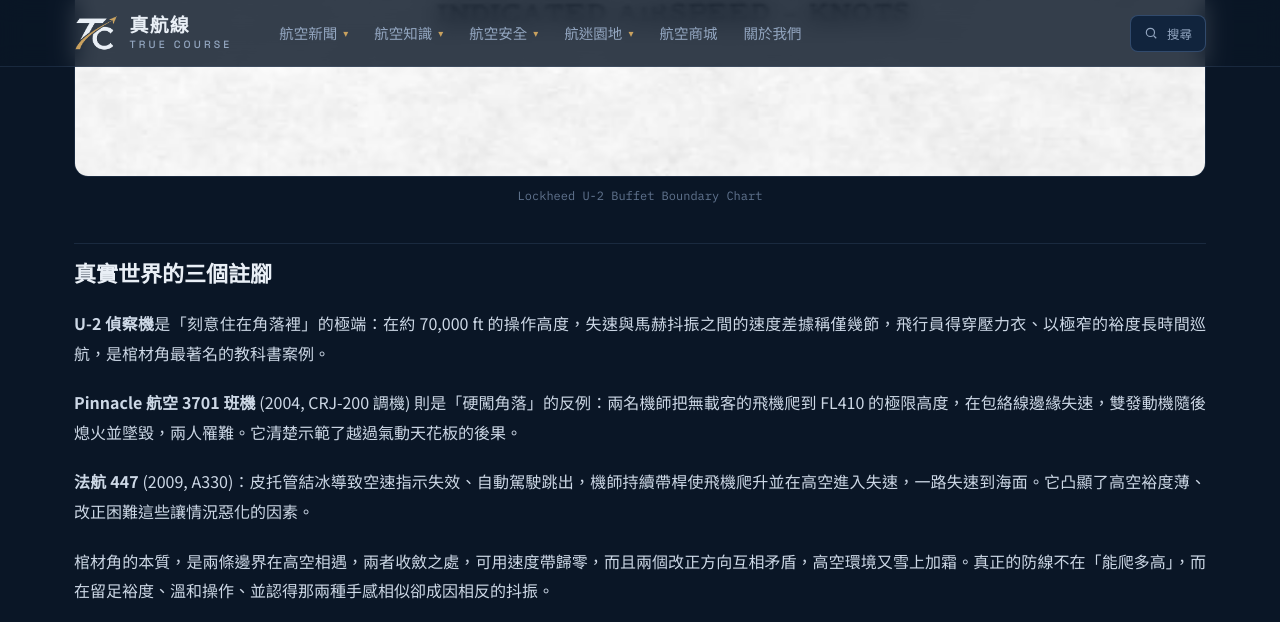
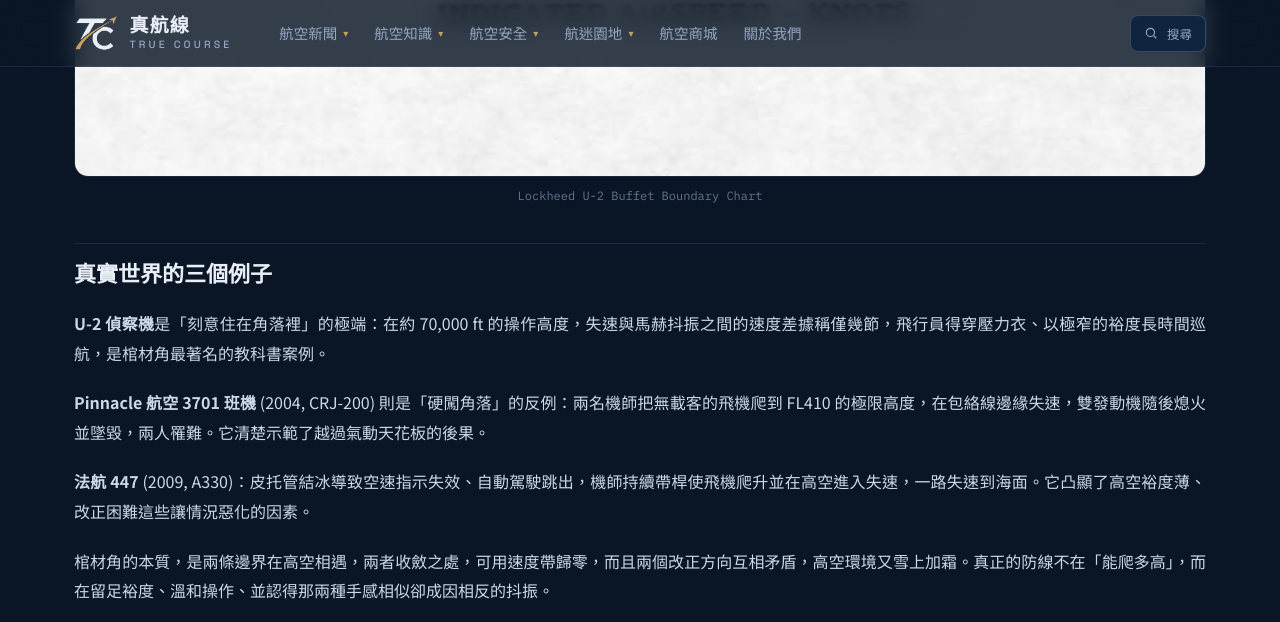
Before and after one commit to bill85412/tctw, a Jekyll site: the page built from _articles/knowledge/coffinconer.md, in a window 1280 px wide and 900 px high, scrolled down 5463 px, cut to the strip 0-622 px from the top of the window. Built offline with Jekyll 4.4.1, drawn with Linux system fonts in a browser that asks for light colours.

Commit message:
Update coffinconer.md

```diff
--- a/_articles/knowledge/coffinconer.md
+++ b/_articles/knowledge/coffinconer.md
@@ -103,11 +103,11 @@
 
 <figure><img src="{{ '/assets/img/ccchart.jpg' | relative_url }}"><figcaption>Lockheed U-2 Buffet Boundary Chart</figcaption></figure>
 
-## 真實世界的三個註腳
+## 真實世界的三個例子
 
 **U-2 偵察機**是「刻意住在角落裡」的極端：在約 70,000 ft 的操作高度，失速與馬赫抖振之間的速度差據稱僅幾節，飛行員得穿壓力衣、以極窄的裕度長時間巡航，是棺材角最著名的教科書案例。
 
-**Pinnacle 航空 3701 班機** (2004, CRJ-200 調機) 則是「硬闖角落」的反例：兩名機師把無載客的飛機爬到 FL410 的極限高度，在包絡線邊緣失速，雙發動機隨後熄火並墜毀，兩人罹難。它清楚示範了越過氣動天花板的後果。
+**Pinnacle 航空 3701 班機** (2004, CRJ-200) 則是「硬闖角落」的反例：兩名機師把無載客的飛機爬到 FL410 的極限高度，在包絡線邊緣失速，雙發動機隨後熄火並墜毀，兩人罹難。它清楚示範了越過氣動天花板的後果。
 
 **法航 447** (2009, A330)：皮托管結冰導致空速指示失效、自動駕駛跳出，機師持續帶桿使飛機爬升並在高空進入失速，一路失速到海面。它凸顯了高空裕度薄、改正困難這些讓情況惡化的因素。
 
```
